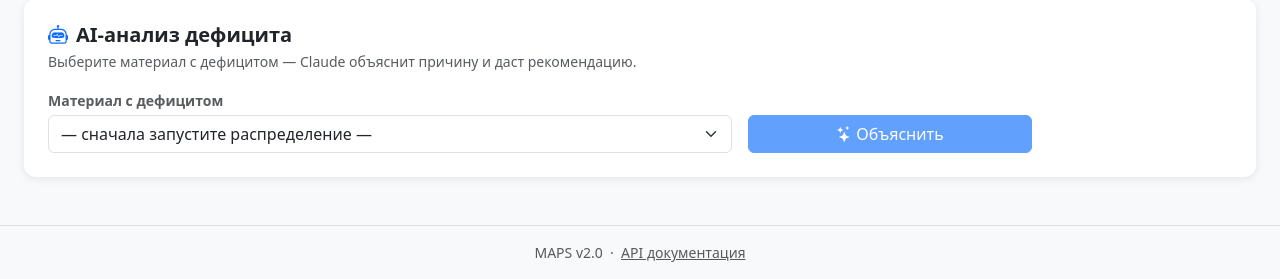
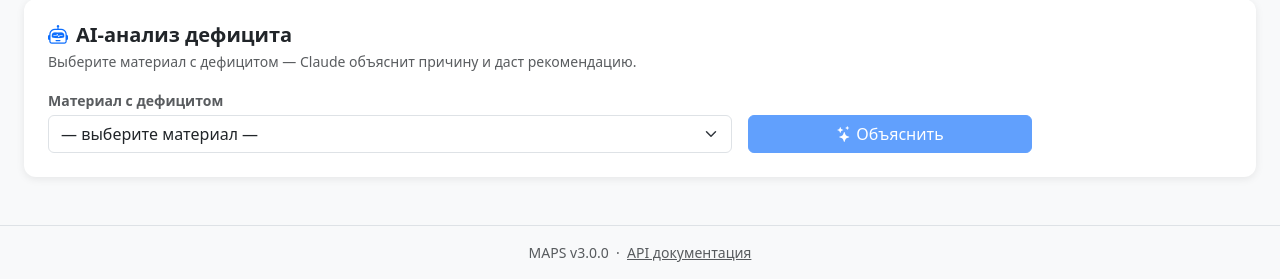
Before and after one commit to DaniarSher81212/maps, a FastAPI app: page / in a window 1280 px wide. Shown: the part 668-947 px from the top of the page. Run offline with FastAPI, Linux system fonts and the light colour scheme; tables that the repository leaves empty hold one stand-in row (values such as "Sample post"); some libraries are stand-ins or nearby versions.

Commit message:
fix(dashboard): загружать AI-материалы при открытии страницы с готовой сессией
Раньше список дефицитных материалов для AI-анализа заполнялся только
когда распределение запускалось прямо в браузере (полинг завершался).
При обновлении страницы с уже готовой сессией — выпадающий список
оставался пустым с текстом "сначала запустите распределение".

Теперь loadDeficitMaterials вызывается всегда когда статус completed
и session_id в AI-селекте не совпадает с текущей сессией.

Co-Authored-By: Claude Sonnet 4.6 <noreply@anthropic.com>

```diff
--- a/app/api/templates/index.html
+++ b/app/api/templates/index.html
@@ -292,7 +292,7 @@
 </div><!-- /container -->
 
 <div class="mt-5 py-3 text-center text-muted small border-top">
-    MAPS v2.0 &nbsp;·&nbsp; <a href="/docs" class="text-muted">API документация</a>
+    MAPS v3.0.0 &nbsp;·&nbsp; <a href="/docs" class="text-muted">API документация</a>
 </div>
 
 <!-- Bootstrap JS -->
@@ -381,7 +381,7 @@ function updateCurrentSessionCard(s) {
             pollingTimer = setInterval(loadStatus, 3000);
         }
     } else {
-        // Завершилась — останавливаем опрос
+        // Завершилась — останавливаем опрос (если он был запущен)
         if (pollingTimer) {
             clearInterval(pollingTimer);
             pollingTimer = null;
@@ -391,10 +391,15 @@ function updateCurrentSessionCard(s) {
             setTimeout(() => {
                 document.getElementById("allocate-done").classList.add("d-none");
             }, 8000);
-            // Загружаем материалы с дефицитом для AI-анализа
-            if (s.total_deficit > 0) {
-                loadDeficitMaterials(s.id);
-            }
+        }
+
+        // Загружаем материалы с дефицитом для AI-анализа:
+        // — при первом открытии страницы с готовой сессией
+        // — после завершения нового распределения
+        // Проверяем по session_id чтобы не перезагружать список без причины
+        const matSel = document.getElementById("ai-material");
+        if (s.total_deficit > 0 && matSel.dataset.sessionId !== s.id) {
+            loadDeficitMaterials(s.id);
         }
     }
 }
```
